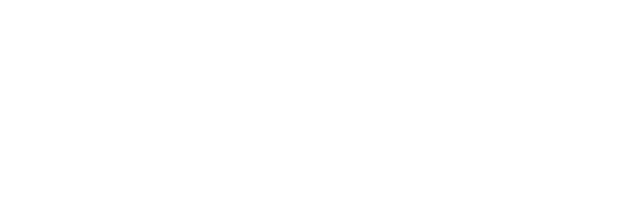
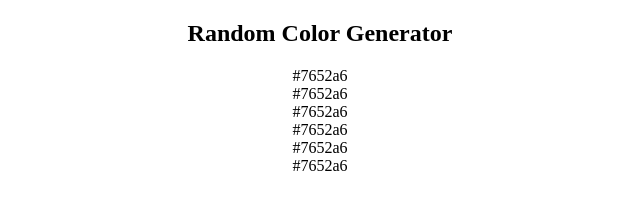
Before and after one commit to lugard1/random-color-generator, a plain HTML site: page index.html in a window 1280 px wide. Shown: the whole page, without its empty margins (320-960 px from the left). Drawn offline with Linux system fonts and the light colour scheme.

Commit message:
Add style.css

```diff
--- a/index.html
+++ b/index.html
@@ -4,8 +4,17 @@
   <meta charset="UTF-8">
   <meta name="viewport" content="width=device-width, initial-scale=1.0">
   <title>Random Color Generator</title>
+  <link rel="stylesheet" href="style.css">
 </head>
 <body>
-
+  <h2>Random Color Generator</h2>
+  <div class="container">
+    <div class="color-container">#7652a6</div>
+    <div class="color-container">#7652a6</div>
+    <div class="color-container">#7652a6</div>
+    <div class="color-container">#7652a6</div>
+    <div class="color-container">#7652a6</div>
+    <div class="color-container">#7652a6</div>
+  </div>
 </body>
 </html>
--- /dev/null
+++ b/style.css
@@ -0,0 +1,8 @@
+body {
+  margin: 0;
+  display: flex;
+  flex-direction: column;
+  align-items: center;
+  /* justify-content: center; */
+  height: 100vh;
+}
```
